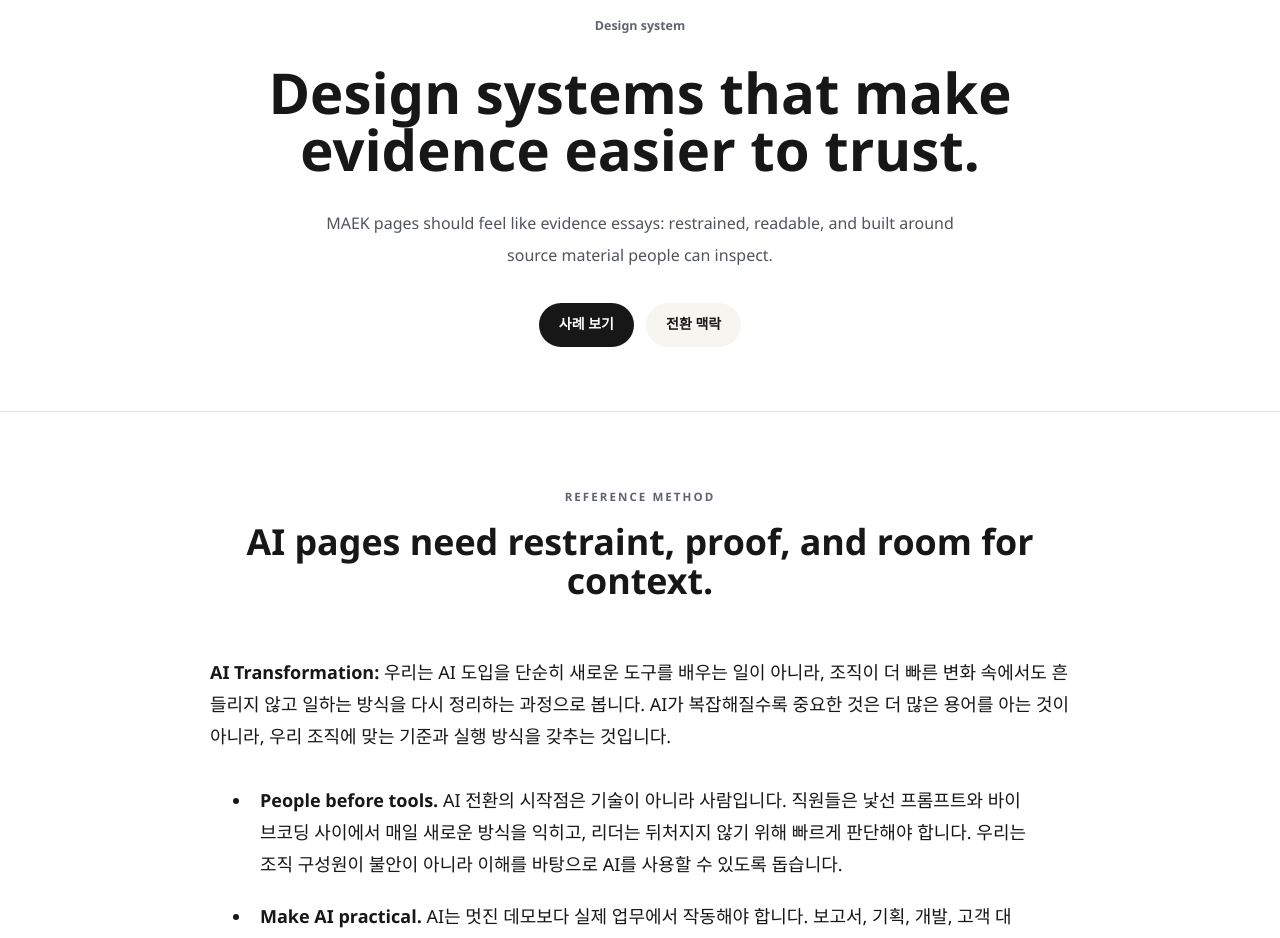
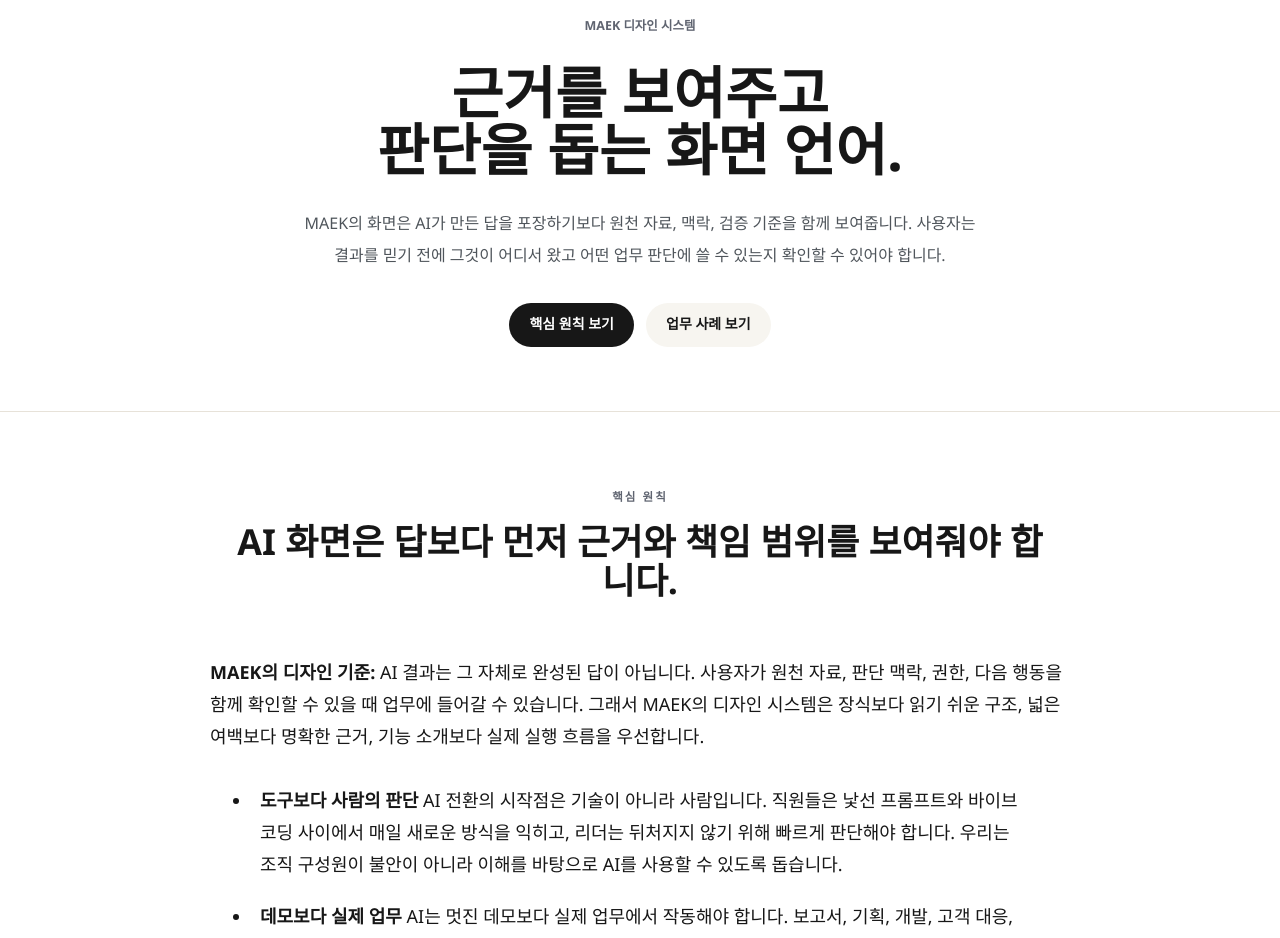
Before and after one commit to brdg-kr/maek-quest-marketing, a Next.js app: page /design-system in a window 1280 px wide. Shown: the part 140-1078 px from the top of the page. Built offline with nearby package versions, Linux system fonts and the light colour scheme.

Commit message:
feat: update design system page content for clarity and localization; enhance principles and descriptions

```diff
--- a/src/app/design-system/page.tsx
+++ b/src/app/design-system/page.tsx
@@ -6,7 +6,7 @@ import { TopNavigation } from "../components/TopNavigation";
 export const metadata: Metadata = {
   title: "Editorial Intelligence Design System",
   description:
-    "A MAEK subpage defining an editorial, OpenAI-reference-informed design system for explaining evidence intelligence.",
+    "A MAEK design system page for source-grounded AI screens, evidence-first communication, and practical enterprise AI workflows.",
   alternates: {
     canonical: "/design-system",
   },
@@ -99,19 +99,19 @@ const deploymentSteps = [
 
 const principles = [
   {
-    title: "People before tools.",
+    title: "도구보다 사람의 판단",
     body: "AI 전환의 시작점은 기술이 아니라 사람입니다. 직원들은 낯선 프롬프트와 바이브코딩 사이에서 매일 새로운 방식을 익히고, 리더는 뒤처지지 않기 위해 빠르게 판단해야 합니다. 우리는 조직 구성원이 불안이 아니라 이해를 바탕으로 AI를 사용할 수 있도록 돕습니다.",
   },
   {
-    title: "Make AI practical.",
+    title: "데모보다 실제 업무",
     body: "AI는 멋진 데모보다 실제 업무에서 작동해야 합니다. 보고서, 기획, 개발, 고객 대응, 운영 업무처럼 반복되는 일 속에서 AI가 어디에 도움이 되는지 찾고, 바로 사용할 수 있는 워크플로우로 바꿉니다.",
   },
   {
-    title: "Align leaders and teams.",
+    title: "리더와 팀의 기준 정렬",
     body: "CEO는 방향을 고민하고, 실무자는 기준을 묻습니다. AI를 어디까지 도입할지, 어떤 결과물을 신뢰할지, 누가 검토하고 책임질지를 함께 정리해야 조직이 같은 속도로 움직일 수 있습니다.",
   },
   {
-    title: "Build calm momentum.",
+    title: "작게 검증하고 확장",
     body: "AI 변화는 너무 빠르고, 정보는 너무 많습니다. 우리는 조직이 유행을 따라가기보다 필요한 것부터 작게 시작하고, 검증하고, 확장할 수 있도록 돕습니다. 빠르지만 무리하지 않고, 신중하지만 멈추지 않는 전환을 만듭니다.",
   },
 ];
@@ -138,28 +138,36 @@ export default function DesignSystemPage() {
         <div className="mx-auto max-w-[1440px]">
           <div className="mx-auto max-w-[880px] text-center">
             <p className="text-[0.78rem] font-semibold text-[#5f6470]">
-              Design system
+              MAEK 디자인 시스템
             </p>
-            <h1 className="mt-7 text-[clamp(3rem,4.4vw,5rem)] font-semibold leading-[1.02] tracking-normal">
-              Design systems that make evidence easier to trust.
+            <h1
+              className="mt-7 text-[clamp(2.05rem,8.8vw,5rem)] font-semibold leading-[1.02] tracking-normal md:text-[clamp(3rem,4.4vw,5rem)]"
+              aria-label="근거를 보여주고 판단을 돕는 화면 언어."
+            >
+              <span aria-hidden="true" className="block">
+                근거를 보여주고
+              </span>
+              <span aria-hidden="true" className="block">
+                판단을 돕는 화면 언어.
+              </span>
             </h1>
             <p className="mx-auto mt-7 max-w-2xl text-[clamp(1rem,1.25vw,1.18rem)] leading-8 text-[#4f555b]">
-              MAEK pages should feel like evidence essays: restrained, readable, and built around source material
-              people can inspect.
+              MAEK의 화면은 AI가 만든 답을 포장하기보다 원천 자료, 맥락, 검증 기준을 함께 보여줍니다.
+              사용자는 결과를 믿기 전에 그것이 어디서 왔고 어떤 업무 판단에 쓸 수 있는지 확인할 수 있어야 합니다.
             </p>
             <div className="mt-8 flex flex-wrap items-center justify-center gap-3">
               <a
-                href="#tokens"
+                href="#references"
                 className="rounded-full bg-[#171717] px-5 py-3 text-sm font-semibold text-white transition hover:bg-[#27313a]"
                 style={{ color: "#ffffff" }}
               >
-                사례 보기
+                핵심 원칙 보기
               </a>
               <a
-                href="#references"
+                href="#tokens"
                 className="rounded-full bg-[#f7f5f0] px-5 py-3 text-sm font-semibold text-[#171717] transition hover:bg-[#eee9df]"
               >
-                전환 맥락
+                업무 사례 보기
               </a>
             </div>
           </div>
@@ -169,17 +177,18 @@ export default function DesignSystemPage() {
       <section id="references" className="border-t border-[#e7e2d9] bg-white px-4 py-14 sm:px-6 md:py-20 lg:px-8">
         <div className="mx-auto max-w-[1120px]">
           <div className="mx-auto max-w-[820px] text-center">
-            <SectionLabel>Reference method</SectionLabel>
+            <SectionLabel>핵심 원칙</SectionLabel>
             <h2 className="mt-5 text-[clamp(2rem,2.8vw,3rem)] font-semibold leading-[1.08] tracking-normal">
-              AI pages need restraint, proof, and room for context.
+              AI 화면은 답보다 먼저 근거와 책임 범위를 보여줘야 합니다.
             </h2>
           </div>
 
           <div className="mx-auto mt-14 max-w-[860px] text-lg leading-8 text-[#171717]">
             <p>
-              <strong>AI Transformation:</strong> 우리는 AI 도입을 단순히 새로운 도구를 배우는 일이 아니라, 조직이 더
-              빠른 변화 속에서도 흔들리지 않고 일하는 방식을 다시 정리하는 과정으로 봅니다. AI가 복잡해질수록
-              중요한 것은 더 많은 용어를 아는 것이 아니라, 우리 조직에 맞는 기준과 실행 방식을 갖추는 것입니다.
+              <strong>MAEK의 디자인 기준:</strong> AI 결과는 그 자체로 완성된 답이 아닙니다. 사용자가 원천 자료,
+              판단 맥락, 권한, 다음 행동을 함께 확인할 수 있을 때 업무에 들어갈 수 있습니다. 그래서 MAEK의
+              디자인 시스템은 장식보다 읽기 쉬운 구조, 넓은 여백보다 명확한 근거, 기능 소개보다 실제 실행 흐름을
+              우선합니다.
             </p>
             <ul className="mx-auto mt-8 max-w-[800px] list-disc space-y-5 pl-6 marker:text-[#171717] sm:-translate-x-3">
               {principles.map((item) => (
```
